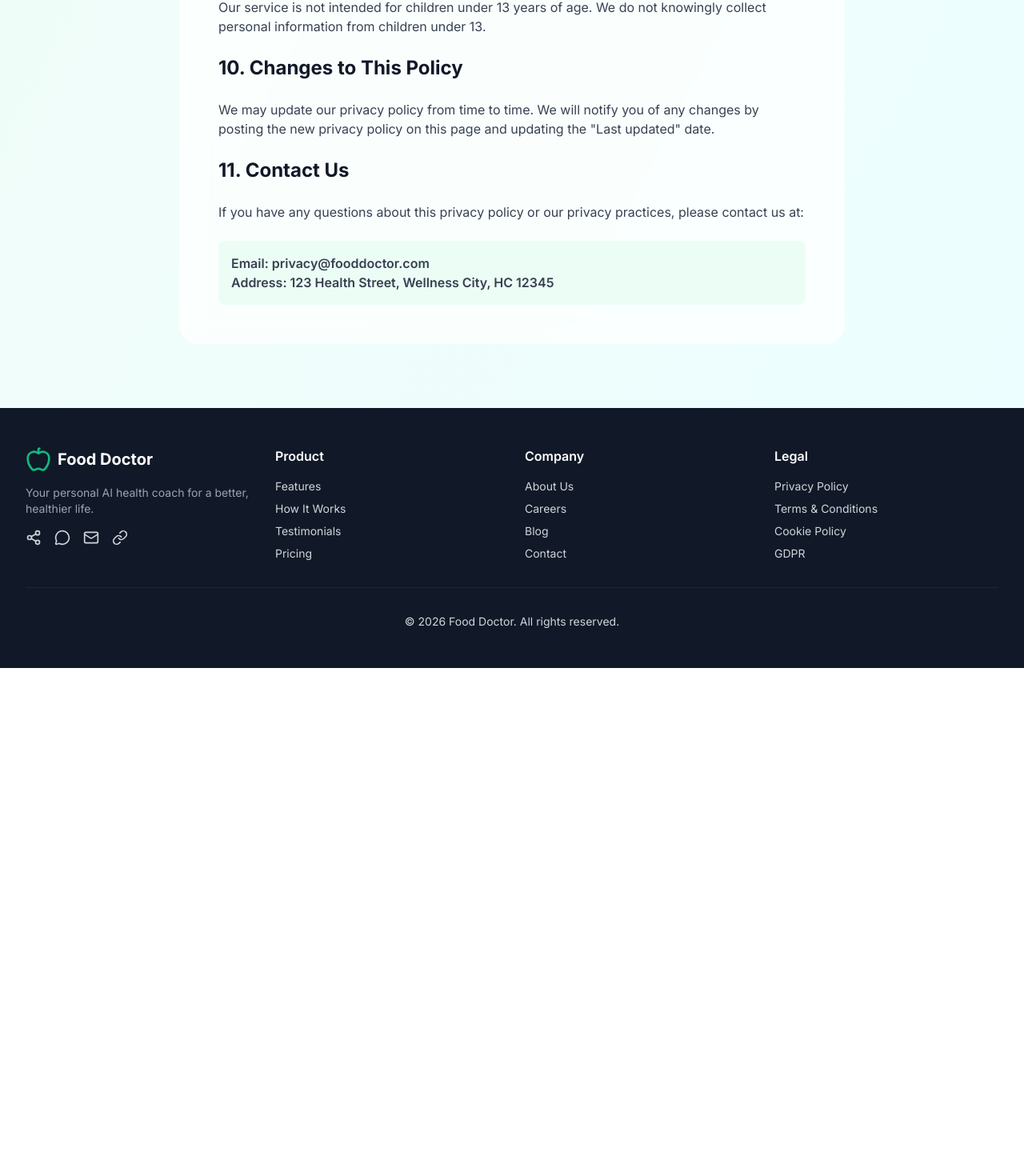
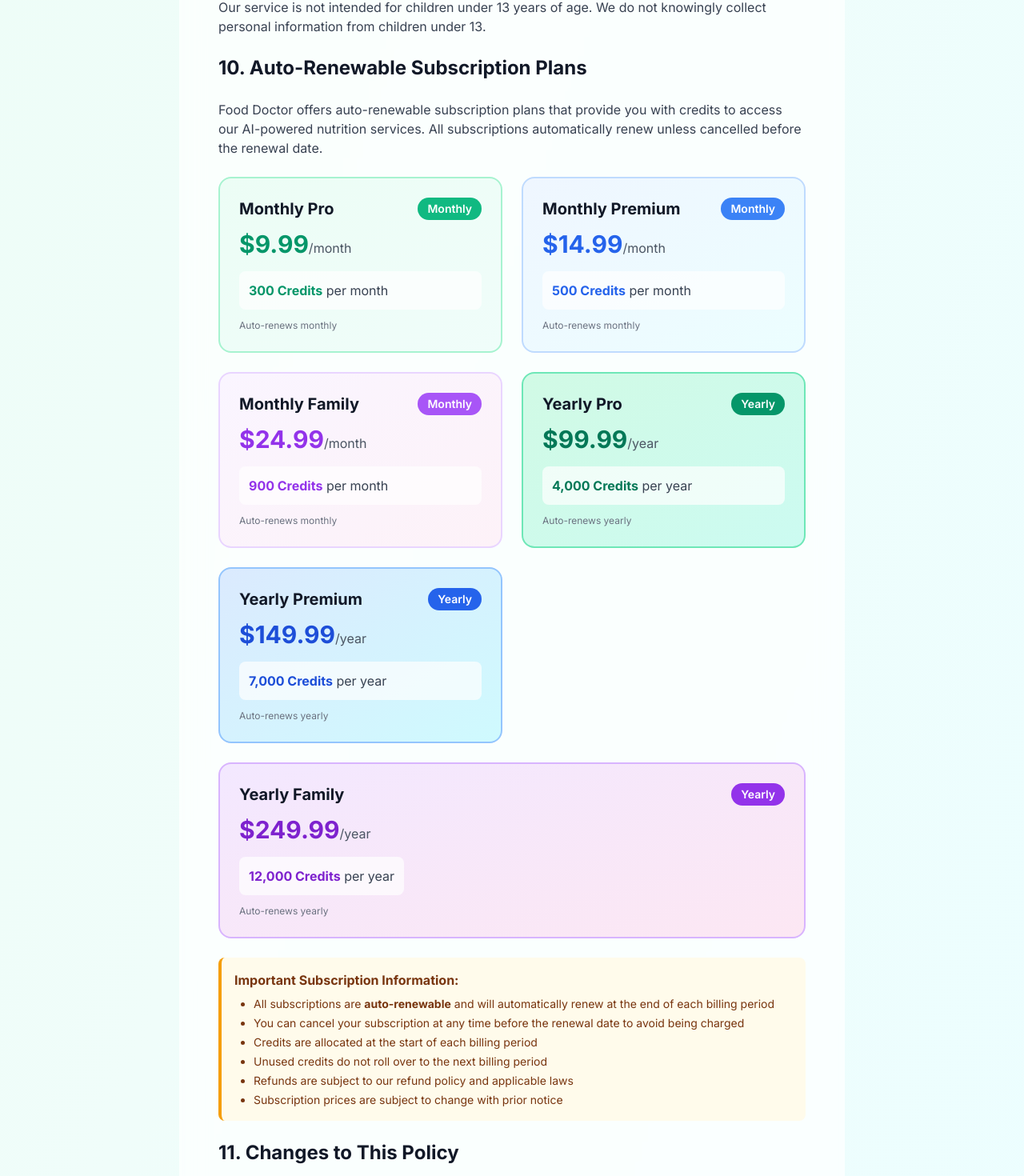
Before and after one commit to Mehedi259/FoodDoctorWebsite, a Next.js app: page /privacy in a window 1280 px wide. Shown: the part 1956-3426 px from the top of the page at 80% size. Before the commit the page ends 2791 px from the top, so only its background shows below. Built offline with nearby package versions, Linux system fonts and the light colour scheme.

Commit message:
Add auto-renewable subscription plans to privacy policy with beautiful card layout

```diff
--- a/app/privacy/page.tsx
+++ b/app/privacy/page.tsx
@@ -73,12 +73,127 @@
                 Our service is not intended for children under 13 years of age. We do not knowingly collect personal information from children under 13.
               </p>
 
-              <h2 className="text-2xl font-bold text-gray-900 mt-8 mb-4">10. Changes to This Policy</h2>
+              <h2 className="text-2xl font-bold text-gray-900 mt-8 mb-4">10. Auto-Renewable Subscription Plans</h2>
+              <p className="mb-6">
+                Food Doctor offers auto-renewable subscription plans that provide you with credits to access our AI-powered nutrition services. All subscriptions automatically renew unless cancelled before the renewal date.
+              </p>
+
+              <div className="grid md:grid-cols-2 gap-6 my-8">
+                {/* Monthly Pro */}
+                <div className="bg-gradient-to-br from-emerald-50 to-teal-50 p-6 rounded-2xl border-2 border-emerald-200 hover:border-emerald-400 transition-all duration-300 hover:shadow-lg">
+                  <div className="flex items-center justify-between mb-3">
+                    <h3 className="text-xl font-bold text-gray-900">Monthly Pro</h3>
+                    <span className="bg-emerald-500 text-white px-3 py-1 rounded-full text-sm font-semibold">Monthly</span>
+                  </div>
+                  <div className="mb-4">
+                    <span className="text-3xl font-bold text-emerald-600">$9.99</span>
+                    <span className="text-gray-600">/month</span>
+                  </div>
+                  <div className="bg-white/70 p-3 rounded-lg">
+                    <p className="text-gray-700"><span className="font-bold text-emerald-600">300 Credits</span> per month</p>
+                  </div>
+                  <p className="text-xs text-gray-500 mt-3">Auto-renews monthly</p>
+                </div>
+
+                {/* Monthly Premium */}
+                <div className="bg-gradient-to-br from-blue-50 to-cyan-50 p-6 rounded-2xl border-2 border-blue-200 hover:border-blue-400 transition-all duration-300 hover:shadow-lg">
+                  <div className="flex items-center justify-between mb-3">
+                    <h3 className="text-xl font-bold text-gray-900">Monthly Premium</h3>
+                    <span className="bg-blue-500 text-white px-3 py-1 rounded-full text-sm font-semibold">Monthly</span>
+                  </div>
+                  <div className="mb-4">
+                    <span className="text-3xl font-bold text-blue-600">$14.99</span>
+                    <span className="text-gray-600">/month</span>
+                  </div>
+                  <div className="bg-white/70 p-3 rounded-lg">
+                    <p className="text-gray-700"><span className="font-bold text-blue-600">500 Credits</span> per month</p>
+                  </div>
+                  <p className="text-xs text-gray-500 mt-3">Auto-renews monthly</p>
+                </div>
+
+                {/* Monthly Family */}
+                <div className="bg-gradient-to-br from-purple-50 to-pink-50 p-6 rounded-2xl border-2 border-purple-200 hover:border-purple-400 transition-all duration-300 hover:shadow-lg">
+                  <div className="flex items-center justify-between mb-3">
+                    <h3 className="text-xl font-bold text-gray-900">Monthly Family</h3>
+                    <span className="bg-purple-500 text-white px-3 py-1 rounded-full text-sm font-semibold">Monthly</span>
+                  </div>
+                  <div className="mb-4">
+                    <span className="text-3xl font-bold text-purple-600">$24.99</span>
+                    <span className="text-gray-600">/month</span>
+                  </div>
+                  <div className="bg-white/70 p-3 rounded-lg">
+                    <p className="text-gray-700"><span className="font-bold text-purple-600">900 Credits</span> per month</p>
+                  </div>
+                  <p className="text-xs text-gray-500 mt-3">Auto-renews monthly</p>
+                </div>
+
+                {/* Yearly Pro */}
+                <div className="bg-gradient-to-br from-emerald-100 to-teal-100 p-6 rounded-2xl border-2 border-emerald-300 hover:border-emerald-500 transition-all duration-300 hover:shadow-lg">
+                  <div className="flex items-center justify-between mb-3">
+                    <h3 className="text-xl font-bold text-gray-900">Yearly Pro</h3>
+                    <span className="bg-emerald-600 text-white px-3 py-1 rounded-full text-sm font-semibold">Yearly</span>
+                  </div>
+                  <div className="mb-4">
+                    <span className="text-3xl font-bold text-emerald-700">$99.99</span>
+                    <span className="text-gray-600">/year</span>
+                  </div>
+                  <div className="bg-white/70 p-3 rounded-lg">
+                    <p className="text-gray-700"><span className="font-bold text-emerald-700">4,000 Credits</span> per year</p>
+                  </div>
+                  <p className="text-xs text-gray-500 mt-3">Auto-renews yearly</p>
+                </div>
+
+                {/* Yearly Premium */}
+                <div className="bg-gradient-to-br from-blue-100 to-cyan-100 p-6 rounded-2xl border-2 border-blue-300 hover:border-blue-500 transition-all duration-300 hover:shadow-lg">
+                  <div className="flex items-center justify-between mb-3">
+                    <h3 className="text-xl font-bold text-gray-900">Yearly Premium</h3>
+                    <span className="bg-blue-600 text-white px-3 py-1 rounded-full text-sm font-semibold">Yearly</span>
+                  </div>
+                  <div className="mb-4">
+                    <span className="text-3xl font-bold text-blue-700">$149.99</span>
+                    <span className="text-gray-600">/year</span>
+                  </div>
+                  <div className="bg-white/70 p-3 rounded-lg">
+                    <p className="text-gray-700"><span className="font-bold text-blue-700">7,000 Credits</span> per year</p>
+                  </div>
+                  <p className="text-xs text-gray-500 mt-3">Auto-renews yearly</p>
+                </div>
+
+                {/* Yearly Family */}
+                <div className="bg-gradient-to-br from-purple-100 to-pink-100 p-6 rounded-2xl border-2 border-purple-300 hover:border-purple-500 transition-all duration-300 hover:shadow-lg md:col-span-2">
+                  <div className="flex items-center justify-between mb-3">
+                    <h3 className="text-xl font-bold text-gray-900">Yearly Family</h3>
+                    <span className="bg-purple-600 text-white px-3 py-1 rounded-full text-sm font-semibold">Yearly</span>
+                  </div>
+                  <div className="mb-4">
+                    <span className="text-3xl font-bold text-purple-700">$249.99</span>
+                    <span className="text-gray-600">/year</span>
+                  </div>
+                  <div className="bg-white/70 p-3 rounded-lg inline-block">
+                    <p className="text-gray-700"><span className="font-bold text-purple-700">12,000 Credits</span> per year</p>
+                  </div>
+                  <p className="text-xs text-gray-500 mt-3">Auto-renews yearly</p>
+                </div>
+              </div>
+
+              <div className="bg-amber-50 border-l-4 border-amber-500 p-4 rounded-lg my-6">
+                <h4 className="font-bold text-amber-900 mb-2">Important Subscription Information:</h4>
+                <ul className="list-disc pl-6 space-y-1 text-amber-900 text-sm">
+                  <li>All subscriptions are <strong>auto-renewable</strong> and will automatically renew at the end of each billing period</li>
+                  <li>You can cancel your subscription at any time before the renewal date to avoid being charged</li>
+                  <li>Credits are allocated at the start of each billing period</li>
+                  <li>Unused credits do not roll over to the next billing period</li>
+                  <li>Refunds are subject to our refund policy and applicable laws</li>
+                  <li>Subscription prices are subject to change with prior notice</li>
+                </ul>
+              </div>
+
+              <h2 className="text-2xl font-bold text-gray-900 mt-8 mb-4">11. Changes to This Policy</h2>
               <p>
                 We may update our privacy policy from time to time. We will notify you of any changes by posting the new privacy policy on this page and updating the "Last updated" date.
               </p>
 
-              <h2 className="text-2xl font-bold text-gray-900 mt-8 mb-4">11. Contact Us</h2>
+              <h2 className="text-2xl font-bold text-gray-900 mt-8 mb-4">12. Contact Us</h2>
               <p>
                 If you have any questions about this privacy policy or our privacy practices, please contact us at:
               </p>
```
